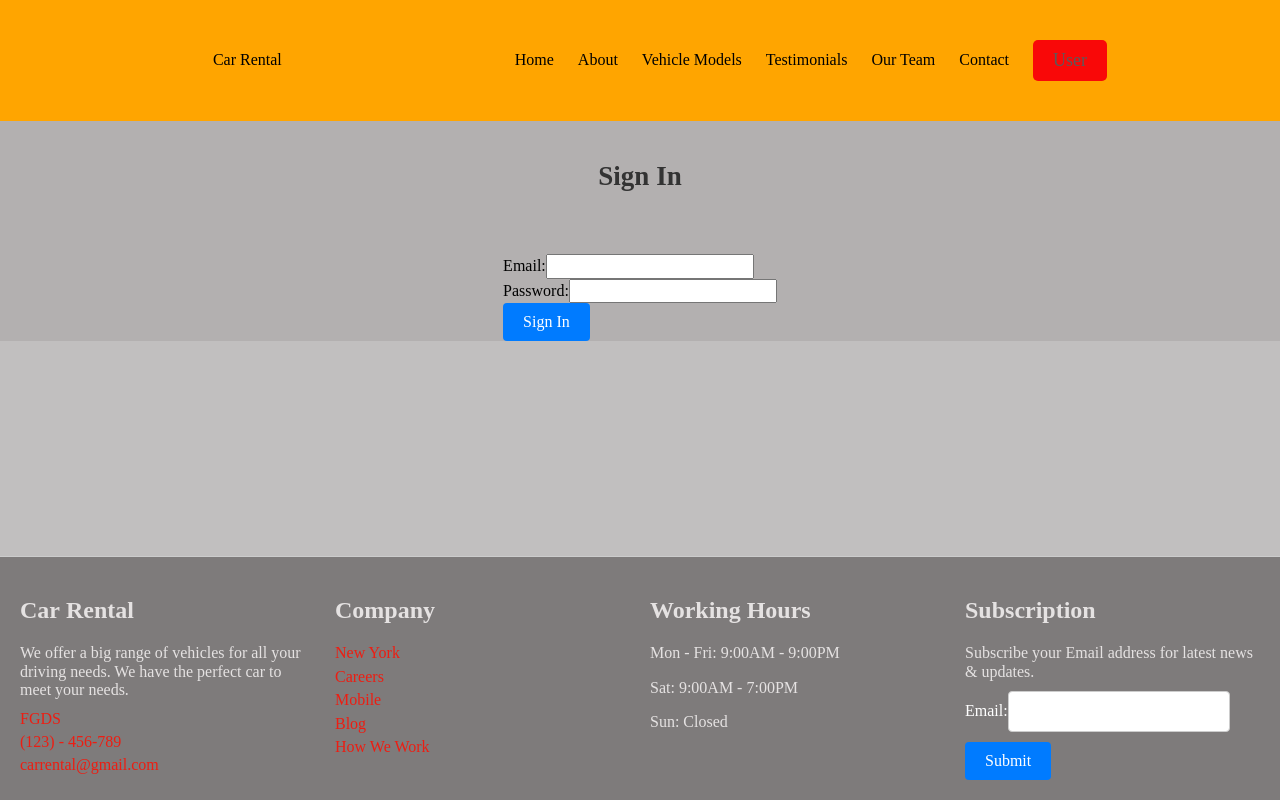
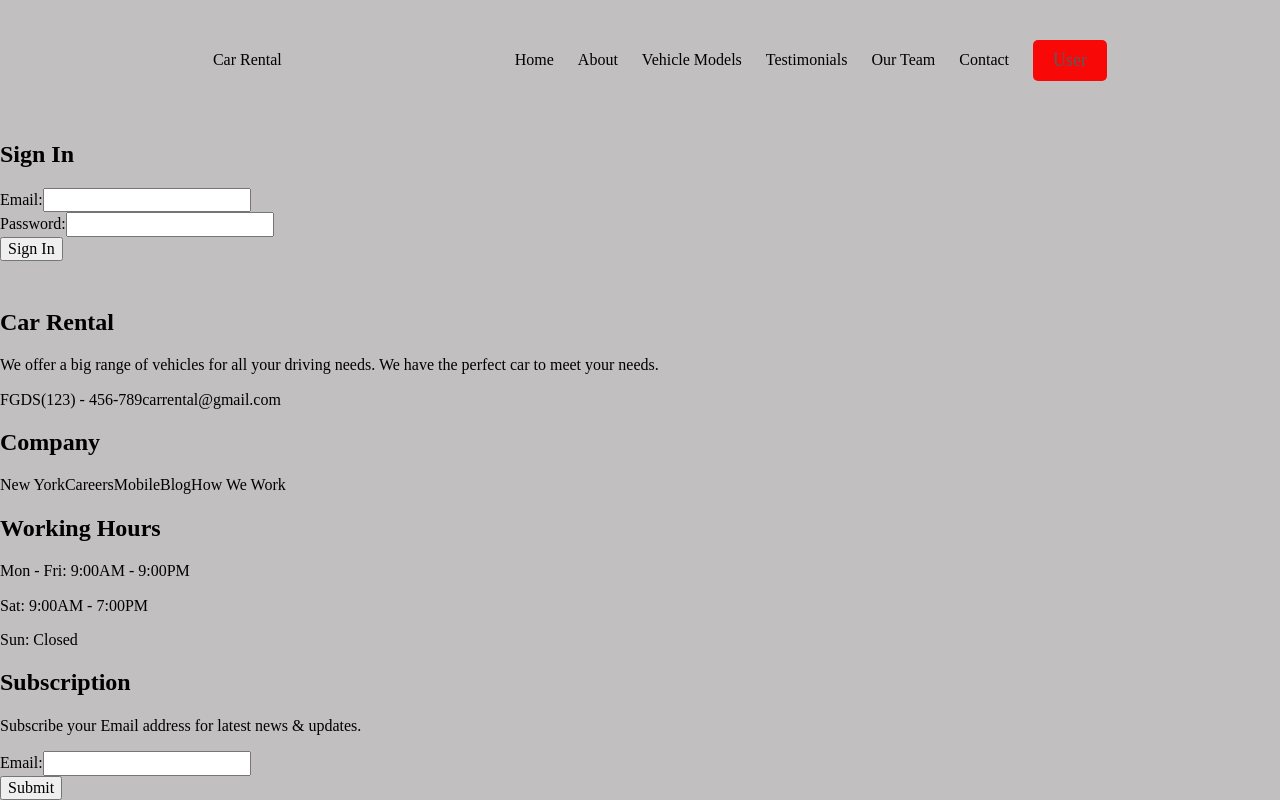
Before and after one commit to ikbalarslann/Car_Rental, a React (Vite) app: page /user/signIn in a window 1280 px wide. Shown: the top 800 px of the page. Built offline with nearby package versions, Linux system fonts and the light colour scheme.

Commit message:
Nav is styled

```diff
--- a/src/assets/scss/_navBar.scss
+++ b/src/assets/scss/_navBar.scss
@@ -5,8 +5,11 @@
   padding-top: 3vh;
   padding-bottom: 3vh;
   @include flexCenter(row);
-  background-color: orange;
+  background-color: rgba(255, 166, 0, 0);
   justify-content: space-evenly;
+  &__page-link:hover {
+    color: orange;
+  }
   &__logo {
     &:hover {
       color: rgb(214, 215, 218);
@@ -16,7 +19,20 @@
     @include flexCenter(row);
     gap: 3vh;
     &-li:hover {
-      background-color: gray;
+      color: orange;
+    }
+  }
+  &__user-buton {
+    background-color: #f90808;
+    color: #5c5a5a;
+    border: none;
+    border-radius: 5px;
+    padding: 10px 20px;
+    font-size: 18px;
+    cursor: pointer;
+    transition: background-color 0.3s ease;
+    &:hover {
+      background-color: #ed5118;
     }
   }
 }
@@ -41,7 +57,7 @@
   }
 }
 
-@media (max-width: 400px) {
+@media (max-width: 1000px) {
   .nav {
     flex-direction: column;
     align-items: flex-start;
--- a/src/assets/scss/main.scss
+++ b/src/assets/scss/main.scss
@@ -1,29 +1,29 @@
 @import "../../../node_modules/normalize.css/normalize.css";
 @import "./navBar";
-@import "./signIn";
-@import "./mixins";
-@import "./footer";
-@import "./hero";
-@import "./bookCar";
-@import "./modal";
-@import "./planTrip";
-@import "./pickCar";
-@import "./banner";
-@import "./chooseUs";
-@import "./testomonial";
-@import "./faq";
-@import "./downland";
-@import "./heroPages";
-@import "./aboutCompany";
-@import "./carBox";
-@import "./ourTeamComponent";
-@import "./contactComponent";
-@import "./button";
-@import "./desc";
-@import "./link";
-@import "./subtitle";
-@import "./title";
-@import "./userModal";
+// @import "./signIn";
+// @import "./mixins";
+// @import "./footer";
+// @import "./hero";
+// @import "./bookCar";
+// @import "./modal";
+// @import "./planTrip";
+// @import "./pickCar";
+// @import "./banner";
+// @import "./chooseUs";
+// @import "./testomonial";
+// @import "./faq";
+// @import "./downland";
+// @import "./heroPages";
+// @import "./aboutCompany";
+// @import "./carBox";
+// @import "./ourTeamComponent";
+// @import "./contactComponent";
+// @import "./button";
+// @import "./desc";
+// @import "./link";
+// @import "./subtitle";
+// @import "./title";
+// @import "./userModal";
 
 body {
   margin: 0;
--- a/src/components/NavBar.jsx
+++ b/src/components/NavBar.jsx
@@ -1,5 +1,4 @@
 import { Link } from "react-router-dom";
-import Button from "./chunks/Button";
 import UserModal from "./UserModal";
 import { useState } from "react";
 
@@ -79,11 +78,13 @@ const NavBar = ({ setCurrentPage }) => {
           </li>
 
           <li className="nav__links__ul-li">
-            <Button
+            <button
+              className="nav__user-buton"
               type="submit"
-              onclick={() => setModal(true)}
-              content="User"
-            />
+              onClick={() => setModal(true)}
+            >
+              User
+            </button>
           </li>
         </ul>
       </div>
```
